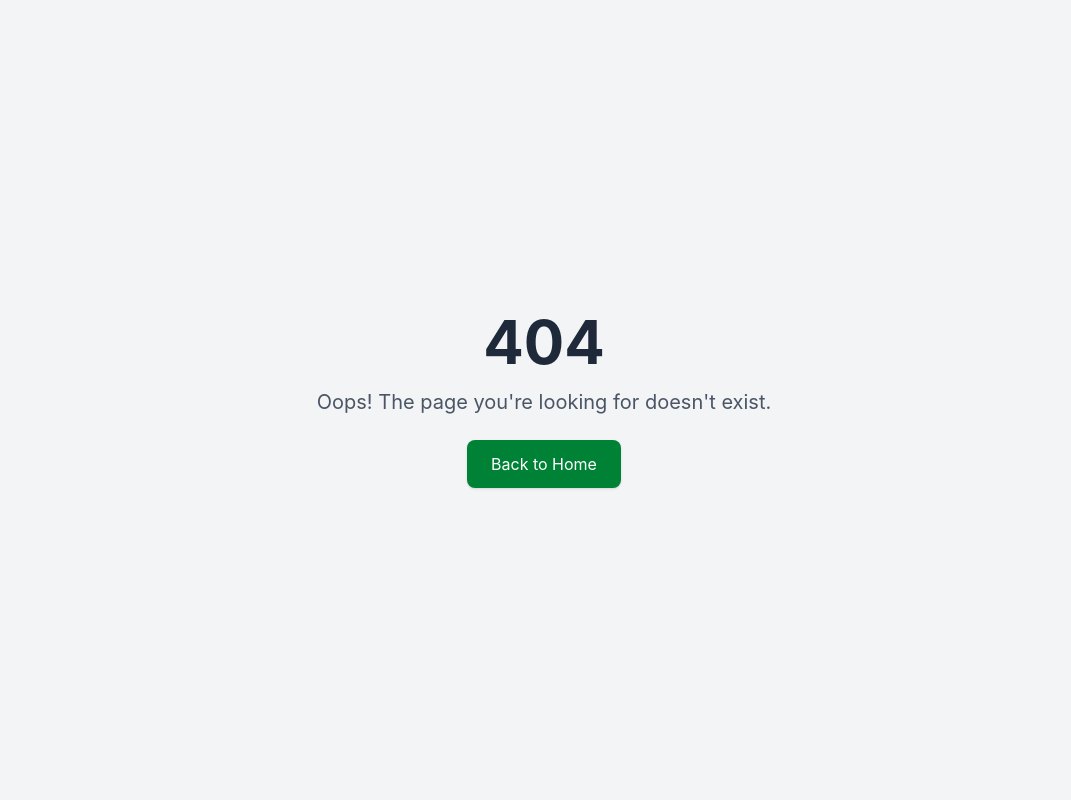
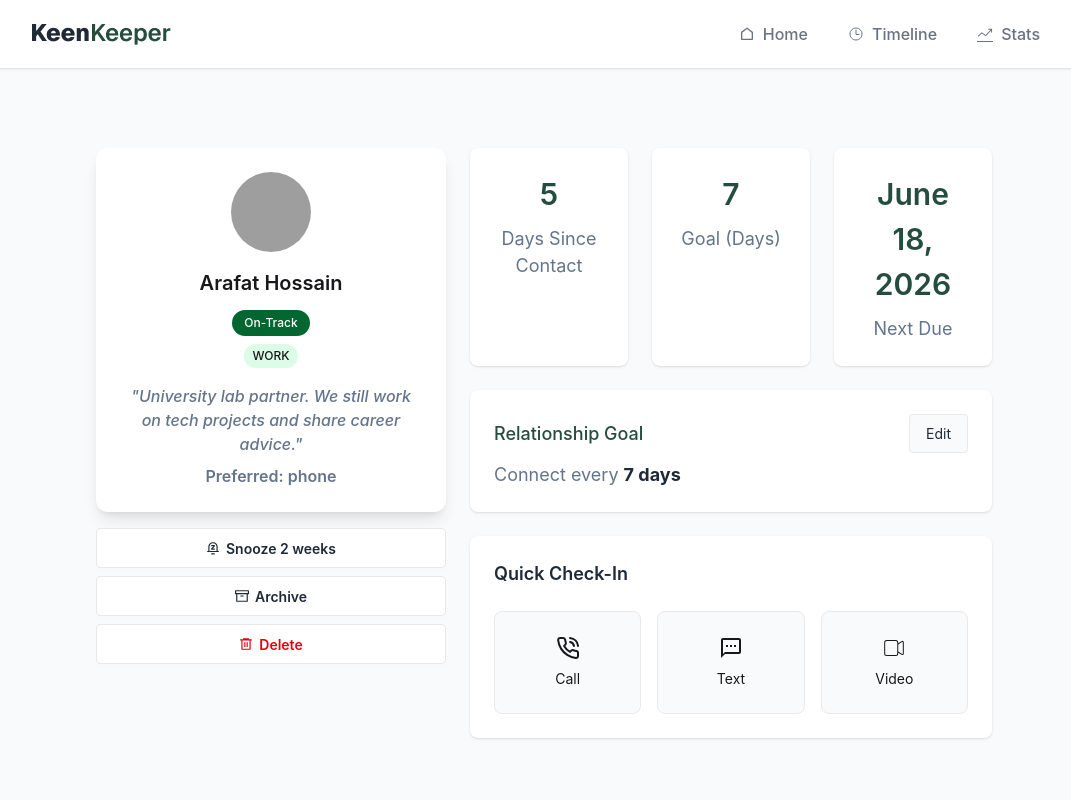
Before and after one commit to nnanjum1/assignment7, a React (Vite) app: page /friend/1 in a window 1280 px wide. Before the commit this address had no page. Shown: the top 800 px of the page, without its empty margins (96-1167 px from the left). Built offline with nearby package versions, Linux system fonts and the light colour scheme; grey boxes are pictures that could not be loaded.

Commit message:
friend details page done

```diff
--- a/public/friends.json
+++ b/public/friends.json
@@ -3,7 +3,8 @@
         "id": 1,
         "name": "Arafat Hossain",
         "picture": "https://images.unsplash.com/photo-1500648767791-00dcc994a43e",
-        "email": "arafat.hossain@example.com",
+        "prefer": "phone",
+        "contact": "013XXXXXXX",
         "days_since_contact": 5,
         "status": "On-Track",
         "tags": [
@@ -11,13 +12,14 @@
         ],
         "bio": "University lab partner. We still work on tech projects and share career advice.",
         "goal": 7,
-        "next_due_date": "2026-04-18"
+        "next_due_date": "June 18, 2026"
     },
     {
         "id": 2,
         "name": "Tanvir Hasan",
         "picture": "https://images.unsplash.com/photo-1506794778202-cad84cf45f1d",
-        "email": "tanvir.hasan@example.com",
+        "prefer": "email",
+        "contact": "tanvir.hasan@example.com",
         "days_since_contact": 18,
         "status": "Almost Due",
         "tags": [
@@ -25,13 +27,14 @@
         ],
         "bio": "Former dorm roommate. We catch up during weekends and holidays.",
         "goal": 20,
-        "next_due_date": "2026-04-22"
+        "next_due_date": "May 22, 2026"
     },
     {
         "id": 3,
         "name": "Nafis Islam",
         "picture": "https://images.unsplash.com/photo-1527980965255-d3b416303d12",
-        "email": "nafis.islam@example.com",
+        "prefer": "email",
+        "contact": "nafis.islam@example.com",
         "days_since_contact": 30,
         "status": "Overdue",
         "tags": [
@@ -39,13 +42,14 @@
         ],
         "bio": "Childhood friend from school days. We grew up in the same neighborhood.",
         "goal": 14,
-        "next_due_date": "2026-04-10"
+        "next_due_date": "June 10, 2026"
     },
     {
         "id": 4,
         "name": "Sabbir Ahmed",
         "picture": "https://images.unsplash.com/photo-1507003211169-0a1dd7228f2d",
-        "email": "sabbir.ahmed@example.com",
+        "prefer": "email",
+        "contact": "sabbir.ahmed@example.com",
         "days_since_contact": 2,
         "status": "On-Track",
         "tags": [
@@ -54,13 +58,14 @@
         ],
         "bio": "Coding partner. We collaborate on React and backend projects.",
         "goal": 10,
-        "next_due_date": "2026-04-16"
+        "next_due_date": "June 16, 2026"
     },
     {
         "id": 5,
         "name": "Mehedi Hasan",
         "picture": "https://images.unsplash.com/photo-1544723795-3fb6469f5b39",
-        "email": "mehedi.hasan@example.com",
+        "prefer": "email",
+        "contact": "mehedi.hasan@example.com",
         "days_since_contact": 12,
         "status": "Almost Due",
         "tags": [
@@ -68,13 +73,14 @@
         ],
         "bio": "Study group friend from university. We help each other with assignments.",
         "goal": 14,
-        "next_due_date": "2026-04-20"
+        "next_due_date": "June 20, 2026"
     },
     {
         "id": 6,
         "name": "Rafiq Uddin",
         "picture": "https://images.unsplash.com/photo-1547425260-76bcadfb4f2c",
-        "email": "rafiq.uddin@example.com",
+        "prefer": "phone",
+        "contact": "018XXXXXXXX",
         "days_since_contact": 40,
         "status": "Overdue",
         "tags": [
@@ -82,13 +88,14 @@
         ],
         "bio": "Gym partner and fitness accountability buddy.",
         "goal": 14,
-        "next_due_date": "2026-03-28"
+        "next_due_date": "May 28, 2026"
     },
     {
         "id": 7,
         "name": "Imran Hossain",
         "picture": "https://images.unsplash.com/photo-1504593811423-6dd665756598",
-        "email": "imran.hossain@example.com",
+        "prefer": "email",
+        "contact": "imran.hossain@example.com",
         "days_since_contact": 8,
         "status": "On-Track",
         "tags": [
@@ -96,13 +103,14 @@
         ],
         "bio": "School friend. We still play cricket and hang out occasionally.",
         "goal": 10,
-        "next_due_date": "2026-04-19"
+        "next_due_date": "June 19, 2026"
     },
     {
         "id": 8,
         "name": "Hasan Mahmud",
         "picture": "https://images.unsplash.com/photo-1504593811423-6dd665756598",
-        "email": "hasan.mahmud@example.com",
+        "prefer": "email",
+        "contact": "hasan.mahmud@example.com",
         "days_since_contact": 22,
         "status": "Almost Due",
         "tags": [
@@ -111,13 +119,14 @@
         ],
         "bio": "University project partner. We built multiple web apps together.",
         "goal": 14,
-        "next_due_date": "2026-04-23"
+        "next_due_date": "May 23, 2026"
     },
     {
         "id": 9,
         "name": "Shakib Rahman",
         "picture": "https://images.unsplash.com/photo-1507003211169-0a1dd7228f2d",
-        "email": "shakib.rahman@example.com",
+        "prefer": "email",
+        "contact": "shakib.rahman@example.com",
         "days_since_contact": 14,
         "status": "On-Track",
         "tags": [
@@ -125,13 +134,14 @@
         ],
         "bio": "Startup enthusiast. We often discuss business ideas and new tech trends.",
         "goal": 14,
-        "next_due_date": "2026-04-21"
+        "next_due_date": "May 21, 2026"
     },
     {
         "id": 10,
         "name": "Farhan Uddin",
         "picture": "https://images.unsplash.com/photo-1527980965255-d3b416303d12",
-        "email": "farhan.uddin@example.com",
+        "prefer": "email",
+        "contact": "farhan.uddin@example.com",
         "days_since_contact": 6,
         "status": "On-Track",
         "tags": [
@@ -139,7 +149,7 @@
         ],
         "bio": "Hackathon teammate. We enjoy solving real-world problems with code.",
         "goal": 10,
-        "next_due_date": "2026-04-17"
+        "next_due_date": "May 17, 2026"
     },
     {
         "id": 11,
@@ -153,7 +163,7 @@
         ],
         "bio": "Cousin living in Dhaka. We meet during family events and holidays.",
         "goal": 21,
-        "next_due_date": "2026-04-24"
+        "next_due_date": "May 24, 2026"
     },
     {
         "id": 12,
@@ -168,6 +178,6 @@
         ],
         "bio": "Childhood school friend. We try to reconnect after long gaps.",
         "goal": 14,
-        "next_due_date": "2026-04-08"
+        "next_due_date": "June 18, 2026"
     }
 ]
--- /dev/null
+++ b/src/pages/FriendDetails.jsx
@@ -0,0 +1,189 @@
+import { useParams } from "react-router";
+import { useFriends } from "../context/FriendContex";
+import { RiDeleteBin6Line, RiNotificationSnoozeLine } from "react-icons/ri";
+import { FiArchive } from "react-icons/fi";
+import { LuPhoneCall } from "react-icons/lu";
+import { MdOutlineTextsms } from "react-icons/md";
+import { CiVideoOn } from "react-icons/ci";
+
+
+const FriendDetails = () => {
+    const { id } = useParams();
+    const { friends } = useFriends();
+
+    const statusColor = (status) => {
+        switch (status) {
+            case "On-Track":
+                return "bg-green-800 text-center text-white"
+            case "Almost Due":
+                return "bg-yellow-500 text-center text-white"
+            case "Overdue":
+                return "bg-red-500 text-center text-white"
+
+        }
+    }
+
+    const friend = friends.find(f => f.id === parseInt(id));
+
+    if (!friend) {
+        return (
+            <div className="text-center mt-20 text-xl">
+                Friend not found
+            </div>
+        );
+    }
+
+    return (
+        <div className="bg-[#f8fafc]  flex flex-col">
+
+            <div className="w-full lg:w-[70%] mx-auto my-10 lg:my-20 flex flex-col lg:flex-row gap-6">
+
+
+                <div className="w-full lg:max-w-[350px]">
+
+
+                    <div className="mx-auto bg-white shadow-lg p-6 rounded-xl text-center flex flex-col items-center">
+
+                        <img
+                            src={friend.picture}
+                            className="w-20 h-20 rounded-full object-cover"
+                        />
+
+                        <h2 className="text-[20px] font-semibold mt-4">{friend.name}</h2>
+
+                        <div className={`mt-3 text-[12px] font-medium px-3 py-1 rounded-full  ${statusColor(friend.status)}`}>
+                            {friend.status}
+                        </div>
+
+                        <div className="flex justify-center text-[12px] font-medium flex-wrap gap-2 mt-2">
+                            {friend.tags.map((tag, i) => (
+                                <span
+                                    key={i}
+                                    className="text-xs bg-green-100 px-2 py-1 rounded-full"
+                                >
+                                    {tag}
+                                </span>
+                            ))}
+                        </div>
+
+                        <p className="mt-4 font-medium  text-[#64748B] italic">
+                            "{friend.bio}"
+                        </p>
+
+                        <p className="mt-2 font-semibold text-[#64748B] ">
+                            Preferred: {friend.prefer}
+                        </p>
+
+                    </div>
+
+
+                    <div className="space-y-2 mt-4">
+                        <button className="btn w-full bg-white text-[#1f2937]">
+                            <RiNotificationSnoozeLine /> Snooze 2 weeks
+                        </button>
+
+                        <button className="btn w-full bg-white text-[#1f2937]">
+                            <FiArchive /> Archive
+                        </button>
+
+                        <button className="btn w-full bg-white text-red-600">
+                            <RiDeleteBin6Line /> Delete
+                        </button>
+                    </div>
+
+                </div>
+
+
+                <div className="flex-1">
+
+
+                    <div className="grid grid-cols-1 md:grid-cols-3 gap-6">
+
+                        <div className="card bg-white shadow-sm">
+                            <div className="card-body text-center">
+                                <h2 className=" items-center text-[#244d3f] font-semibold text-[30px] text-center">{friend.days_since_contact}</h2>
+                                <p className="text-[#64748b] text-[18px]">Days Since Contact</p>
+                            </div>
+                        </div>
+
+                        <div className="card bg-white shadow-sm">
+                            <div className="card-body text-center">
+                                <h2 className="items-center text-[#244d3f] font-semibold text-[30px] text-center">{friend.goal}</h2>
+                                <p className="text-[#64748b] text-[18px]">Goal (Days)</p>
+                            </div>
+                        </div>
+
+                        <div className="card bg-white shadow-sm">
+                            <div className="card-body text-center">
+                                <h2 className=" items-center text-[#244d3f] font-semibold text-[30px] text-center">{friend.next_due_date}</h2>
+                                <p className="text-[#64748b] text-[18px]">Next Due</p>
+                            </div>
+                        </div>
+
+                    </div>
+
+
+                    <div className="card bg-white shadow-sm my-6">
+                        <div className="card-body">
+
+                            <div className="flex items-center justify-between w-full">
+                                <h2 className="card-title text-5 font-medium text-[#244d3f]">
+                                    Relationship Goal
+                                </h2>
+                                <button className="text-[14px] border border-[#e9e9e9] py-2 px-4 rounded bg-[#F8FAFC] text-[#1F2937]">Edit</button>
+                            </div>
+
+                            <p className="text-[#64748b]  text-[18px]">
+                                Connect every <span className="font-bold text-[#1F2937]">{friend.goal} days</span>
+                            </p>
+
+                        </div>
+                    </div>
+
+
+                    <div className="card bg-white shadow-sm my-6">
+                        <div className="card-body">
+
+                            <h2 className="card-title text-[#1F2937]">
+                                Quick Check-In
+                            </h2>
+
+                            <div className="grid grid-cols-3 gap-4 mt-4">
+
+                                <div className="card bg-[#F8FAFC] border border-[#e9e9e9]">
+                                    <div className="card-body items-center text-center">
+                                        <LuPhoneCall className="text-2xl" />
+                                        <p>Call</p>
+                                    </div>
+                                </div>
+
+                                <div className="card bg-[#F8FAFC] border border-[#e9e9e9] ">
+                                    <div className="card-body items-center text-center">
+                                        <MdOutlineTextsms className="text-2xl" />
+                                        <p>Text</p>
+                                    </div>
+                                </div>
+
+                                <div className="card bg-[#F8FAFC] border border-[#e9e9e9]">
+                                    <div className="card-body items-center text-center">
+                                        <CiVideoOn className="text-2xl" />
+                                        <p>Video</p>
+                                    </div>
+                                </div>
+
+                            </div>
+
+                        </div>
+                    </div>
+
+                </div>
+
+            </div>
+
+        </div>
+
+
+    );
+};
+
+export default FriendDetails;
--- a/src/routes/Routes.jsx
+++ b/src/routes/Routes.jsx
@@ -5,6 +5,7 @@ import { createBrowserRouter } from 'react-router'
 import { HomePage } from '../pages/HomePage'
 import MainLayout from '../layout/MainLayout'
 import ErrorPage from '../pages/ErrorPage'
+import FriendDetails from '../pages/FriendDetails'
 export const router = createBrowserRouter([
     {
         path: "/",
@@ -22,6 +23,10 @@ export const router = createBrowserRouter([
                 path: "/stats",
                 element: <Stats />
             },
+            {
+                path: "friend/:id",
+                element: <FriendDetails />
+            },
 
         ],
         errorElement: <ErrorPage />
```
